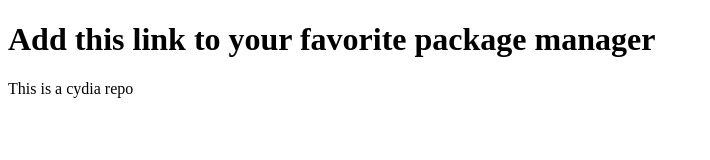
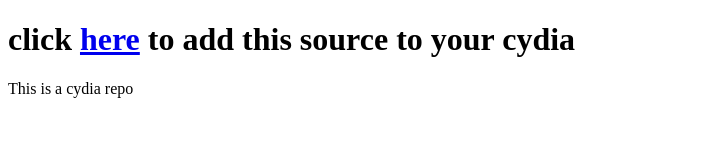
Before and after one commit to sanderkees/repo, a plain HTML site: page index.html in a window 1280 px wide. Shown: the whole page, without its empty margins (0-710 px from the left). Drawn offline with Linux system fonts and the light colour scheme.

Commit message:
Update index.html

```diff
--- a/index.html
+++ b/index.html
@@ -1,7 +1,7 @@
 <!DOCTYPE html>
 <html>
 <body>
-<h1>Add this link to your favorite package manager</h1>
+  <h1>click <a href=cydia://url/https://sanderkees.github.io/repo>here</a> to add this source to your cydia</h1>
 <p>This is a cydia repo</p>
 </body>
 </html>
```
